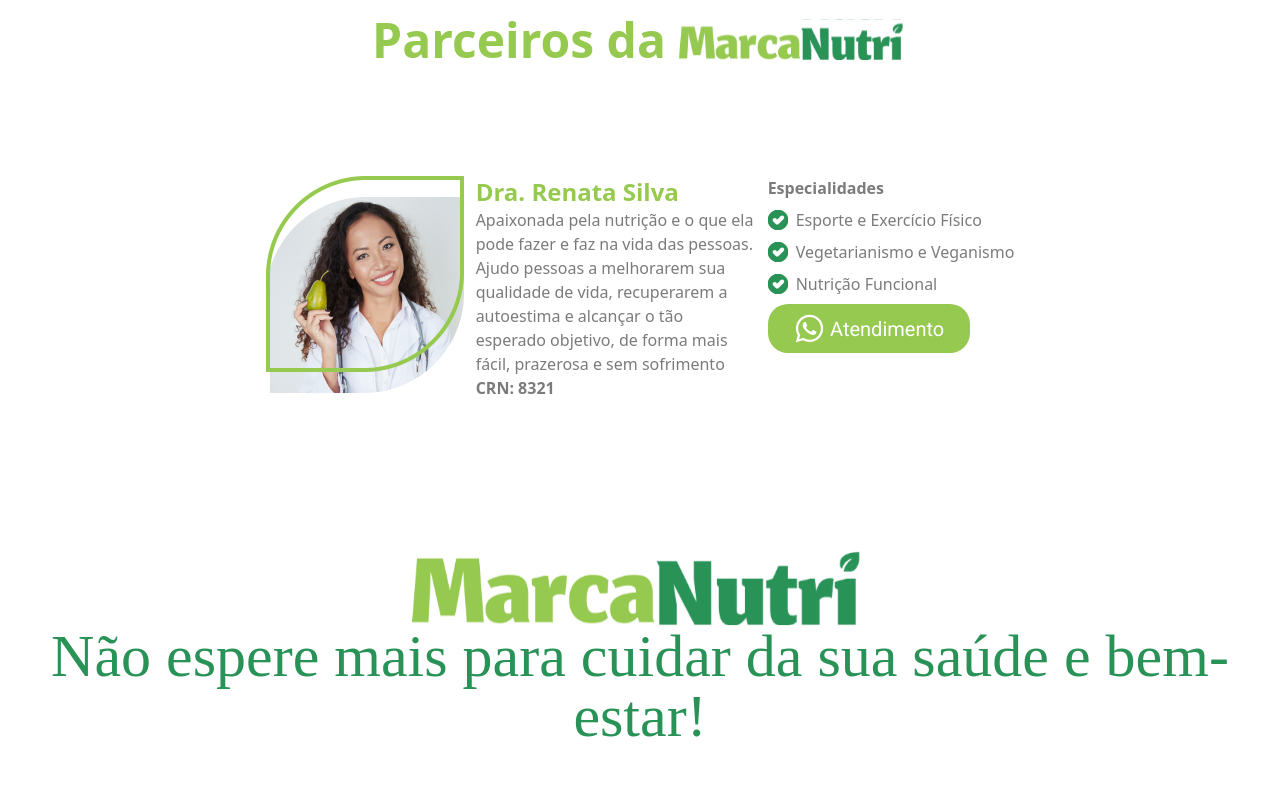
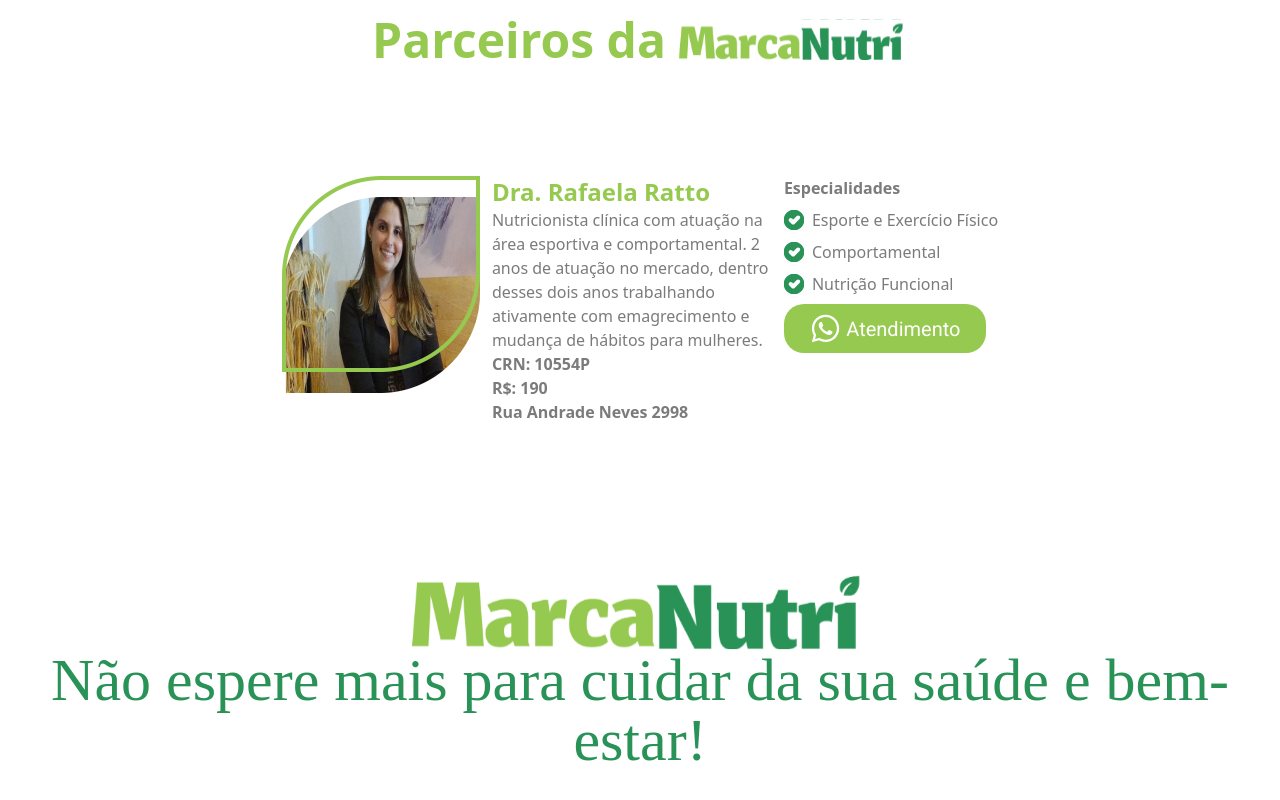
Before and after one commit to MarcaNutri/PromotionLanding, a Next.js app: page / in a window 1280 px wide. Shown: the part 1805-2605 px from the top of the page. Built offline with nearby package versions, Linux system fonts and the light colour scheme; a web font is replaced by a local one.

Commit message:
update nutri

```diff
--- a/src/components/Partiner/index.jsx
+++ b/src/components/Partiner/index.jsx
@@ -2,6 +2,7 @@
 import styles from './style.module.scss'
 import Image from 'next/image'
 import Nutricionista from '../../../assets/parceiro.png'
+import Nutricionista1 from '../../../assets/rafaela.png'
 import Logo from '../../../assets/MarcaNutri.svg'
 import Check from '../../../assets/checkgreen.svg'
 import SmallCheck from '../../../assets/smallcheck.svg'
@@ -65,7 +66,7 @@
         <div className={`${styles.color_six} flex mb-8 md:mb-16`}>
           <div style={{ minWidth: '83px' }}>
             <Image
-              src={Nutricionista}
+              src={Nutricionista1}
               width={screenSize < 767 ? 83 : 198}
               alt="nutricionista"
             />
@@ -77,16 +78,21 @@
             <p
               className={`${styles.color_fifhty} text-base md:text-2xl font-semibold`}
             >
-              Dra. Renata Silva
+              Dra. Rafaela Ratto
             </p>
             <p className={`text-xs md:text-base ${styles.text_container}`}>
-              Apaixonada pela nutrição e o que ela pode fazer e faz na vida das
-              pessoas. Ajudo pessoas a melhorarem sua qualidade de vida,
-              recuperarem a autoestima e alcançar o tão esperado objetivo, de
-              forma mais fácil, prazerosa e sem sofrimento
+            Nutricionista clínica com atuação na área esportiva e comportamental. 2 anos de atuação no
+mercado, dentro desses dois anos trabalhando ativamente com emagrecimento e mudança de
+hábitos para mulheres.
             </p>
             <p className={`text-base font-semibold hidden md:block`}>
-              CRN: 8321
+              CRN: 10554P
+            </p>
+            <p className={`text-base font-semibold hidden md:block`}>
+              R$: 190
+            </p>
+            <p className={`text-base font-semibold hidden md:block`}>
+              Rua Andrade Neves 2998
             </p>
 
             <div className="block md:hidden">
@@ -110,7 +116,7 @@
                     alt="Check - icon"
                     className="mr-1 md:mr-2"
                   />
-                  Vegetarianismo e Veganismo
+                  Comportamental
                 </p>
                 <p className={`flex items-center text-xs md:text-base mb-1`}>
                   <Image
@@ -122,7 +128,7 @@
                   Nutrição Funcional
                 </p>
               </div>
-              <button className={`flex ${styles.whats_button} mt-2 hover:brightness-90 ease-in-out duration-200`} onClick={() => {openWhatsApp("53999254275", 'Dra. Renata Silva')}}>
+              <button className={`flex ${styles.whats_button} mt-2 hover:brightness-90 ease-in-out duration-200`} onClick={() => {openWhatsApp("539984452760", 'Dra. Rafaela Ratto')}}>
                 <Image src={WhatsApp} width={33} alt="email" className="mr-2" />{' '}
                 Atendimento
               </button>
@@ -149,7 +155,7 @@
                 alt="Check - icon"
                 className="mr-1 md:mr-2"
               />
-              Vegetarianismo e Veganismo
+              Comportamental
             </p>
             <p className={`flex items-center text-xs md:text-base mb-2`}>
               <Image
@@ -160,7 +166,7 @@
               />
               Nutrição Funcional
             </p>
-            <button className={`flex ${styles.whats_button} mt-2 hover:brightness-90 ease-in-out duration-200`} onClick={() => {openWhatsApp("53999254275", 'Dra. Renata Silva')}}>
+            <button className={`flex ${styles.whats_button} mt-2 hover:brightness-90 ease-in-out duration-200`} onClick={() => {openWhatsApp("539984452760", 'Dra. Rafaela Ratto')}}>
               <Image
                 src={WhatsApp}
                 width={screenSize < 767 ? 24 : 33}
```
Also changed, not shown: assets/rafaela.png (added).
